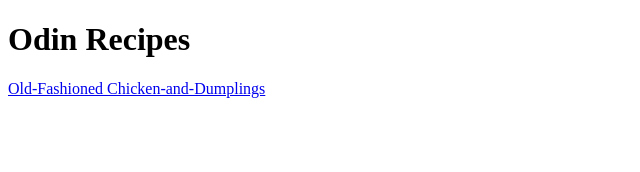
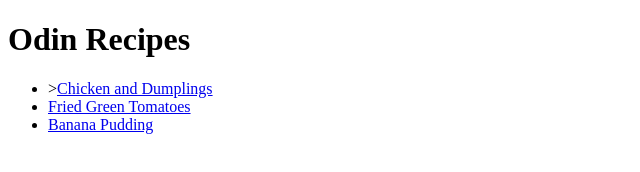
Before and after one commit to Kanstel/odin-recipes, a plain HTML site: page index.html in a window 1280 px wide. Shown: the whole page, without its empty margins (0-640 px from the left). Drawn offline with Linux system fonts and the light colour scheme.

Commit message:
Add navigation links to banana-pudding.html and fried-green-tomatoes.html

```diff
--- a/index.html
+++ b/index.html
@@ -6,6 +6,10 @@
 </head>
 <body>
     <h1>Odin Recipes</h1>
-    <a href="recipes/chicken-and-dumplings.html">Old-Fashioned Chicken-and-Dumplings</a>
+    <ul>
+    <li>><a href="recipes/chicken-and-dumplings.html">Chicken and Dumplings</a></li>
+    <li><a href="recipes/fried-green-tomatoes.html">Fried Green Tomatoes</a></li>
+    <li><a href="recipes/banana-pudding.html">Banana Pudding</a></li>
+    </ul>
 </body>
 </html>
```
Also changed, not shown: recipes/chicken-and-dumplings.html (+2 -2 lines).
